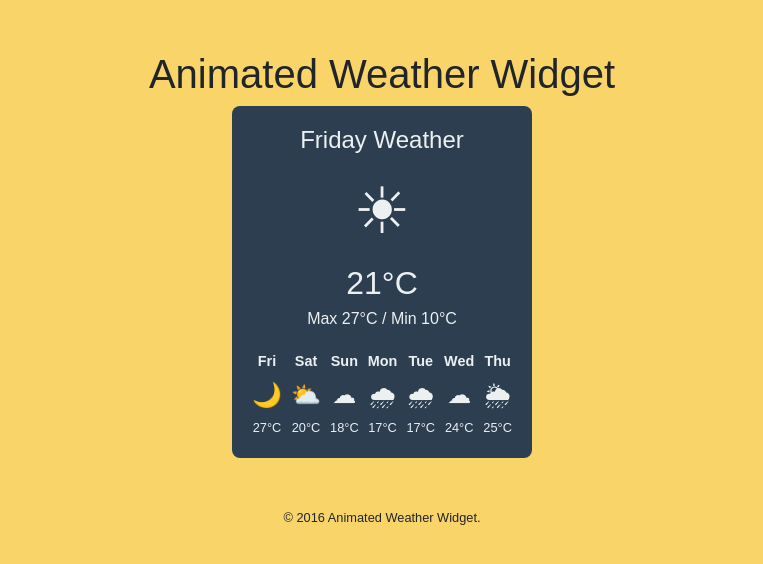
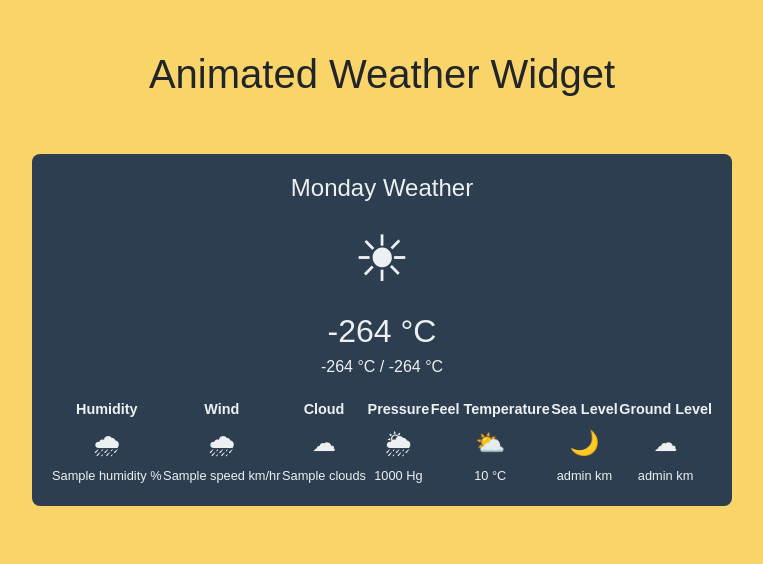
Before and after one commit to ShinoKThankachan/Weather_api, a Django app: page / in a window 1280 px wide. Shown: the top 564 px of the page, without its empty margins (258-1021 px from the left). Run offline with Django 5.2, Linux system fonts and the light colour scheme; tables that the repository leaves empty hold one stand-in row (values such as "Sample post"); a database or web service that is not in the repository returns one stand-in record (values such as "Sample title"); data that the repository does not hold is empty.

Commit message:
files added

```diff
--- a/project/templates/index.html
+++ b/project/templates/index.html
@@ -17,7 +17,7 @@
             color: #ecf0f1;
             border-radius: 8px;
             padding: 20px;
-            width: 300px;
+            width: 700px;
             margin: 0 auto;
         }
         .widget h1 {
@@ -55,52 +55,51 @@
     </style>
 </head>
 <body>
-    <h1>Animated Weather Widget</h1>
+    <h1>Animated Weather Widget</h1><br><br>
     <div class="widget">
-        <h1>Friday Weather</h1>
+        <h1>Monday Weather</h1>
         <div class="weather-icon">☀</div>
-        <div class="temp">21°C</div>
-        <div>Max 27°C / Min 10°C</div>
+        <div class="temp">{{data.temperature_celsius}} °C</div>
+        <div>{{data.temp_min_celsius}} °C / {{data.temp_max_celsius}} °C</div>
         <div class="forecast">
             <div class="forecast-item">
-                <div class="day">Fri</div>
-                <div class="icon">🌙</div>
-                <div class="temp-range">27°C</div>
+                <div class="day">Humidity</div>
+                <div class="icon">🌧</div>
+                <div class="temp-range">{{data.humidity}} %</div>
             </div>
             <div class="forecast-item">
-                <div class="day">Sat</div>
-                <div class="icon">⛅</div>
-                <div class="temp-range">20°C</div>
+                <div class="day">Wind</div>
+                <div class="icon">🌧</div>
+                <div class="temp-range">{{data.wind}} km/hr</div>
             </div>
             <div class="forecast-item">
-                <div class="day">Sun</div>
+                <div class="day">Cloud</div>
                 <div class="icon">☁</div>
-                <div class="temp-range">18°C</div>
+                <div class="temp-range">{{data.cloud}}</div>
             </div>
             <div class="forecast-item">
-                <div class="day">Mon</div>
-                <div class="icon">🌧</div>
-                <div class="temp-range">17°C</div>
+                <div class="day">Pressure</div>
+                <div class="icon">🌦</div>
+                <div class="temp-range">{{data.pressure}} Hg</div>
             </div>
             <div class="forecast-item">
-                <div class="day">Tue</div>
-                <div class="icon">🌧</div>
-                <div class="temp-range">17°C</div>
+                <div class="day">Feel Temperature</div>
+                <div class="icon">⛅</div>
+                <div class="temp-range">{{data.feel_temp}} °C</div>
             </div>
             <div class="forecast-item">
-                <div class="day">Wed</div>
-                <div class="icon">☁</div>
-                <div class="temp-range">24°C</div>
+                <div class="day">Sea Level</div>
+                <div class="icon">🌙</div>
+                <div class="temp-range">{{data.sea_level}} km</div>
             </div>
             <div class="forecast-item">
-                <div class="day">Thu</div>
-                <div class="icon">🌦</div>
-                <div class="temp-range">25°C</div>
+                <div class="day">Ground Level</div>
+                <div class="icon">☁</div>
+                <div class="temp-range">{{data.grnd_level}} km</div>
             </div>
         </div>
     </div>
     <footer>
-        © 2016 Animated Weather Widget.
     </footer>
 </body>
 </html>
```
